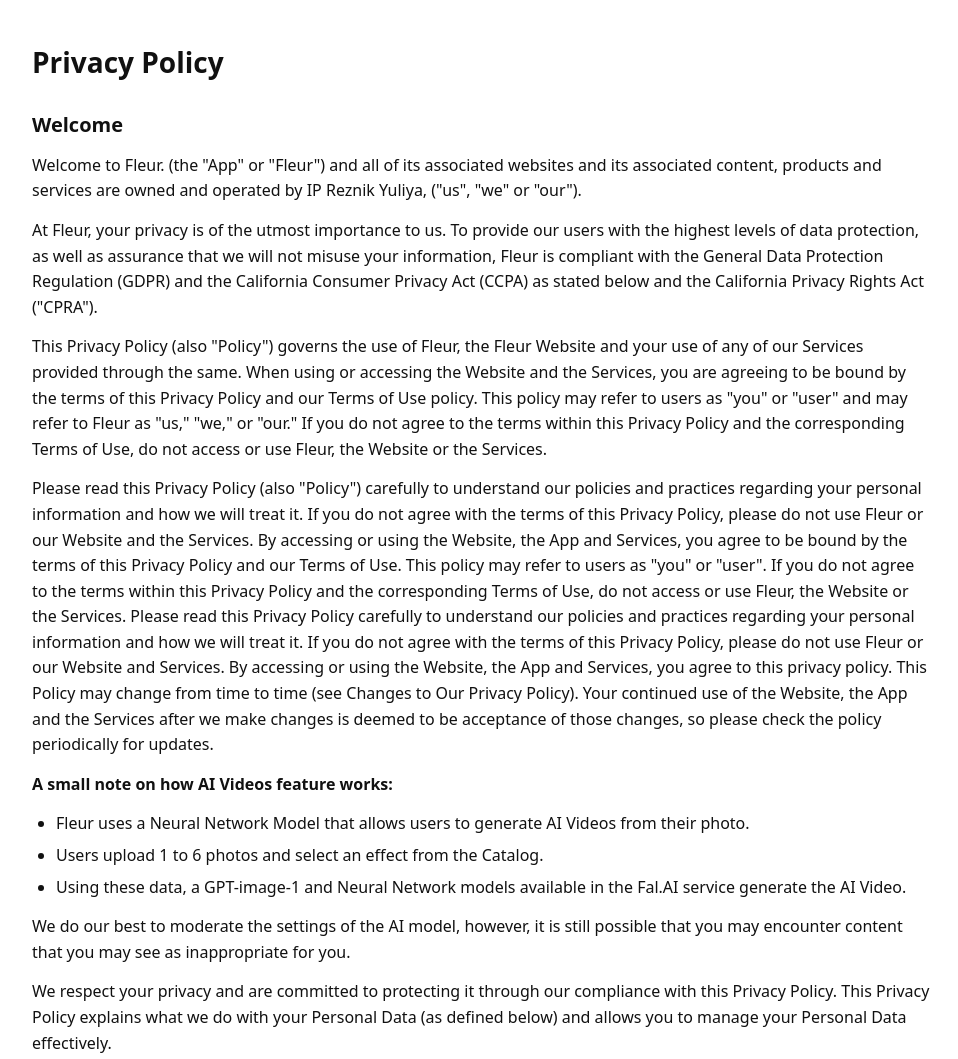
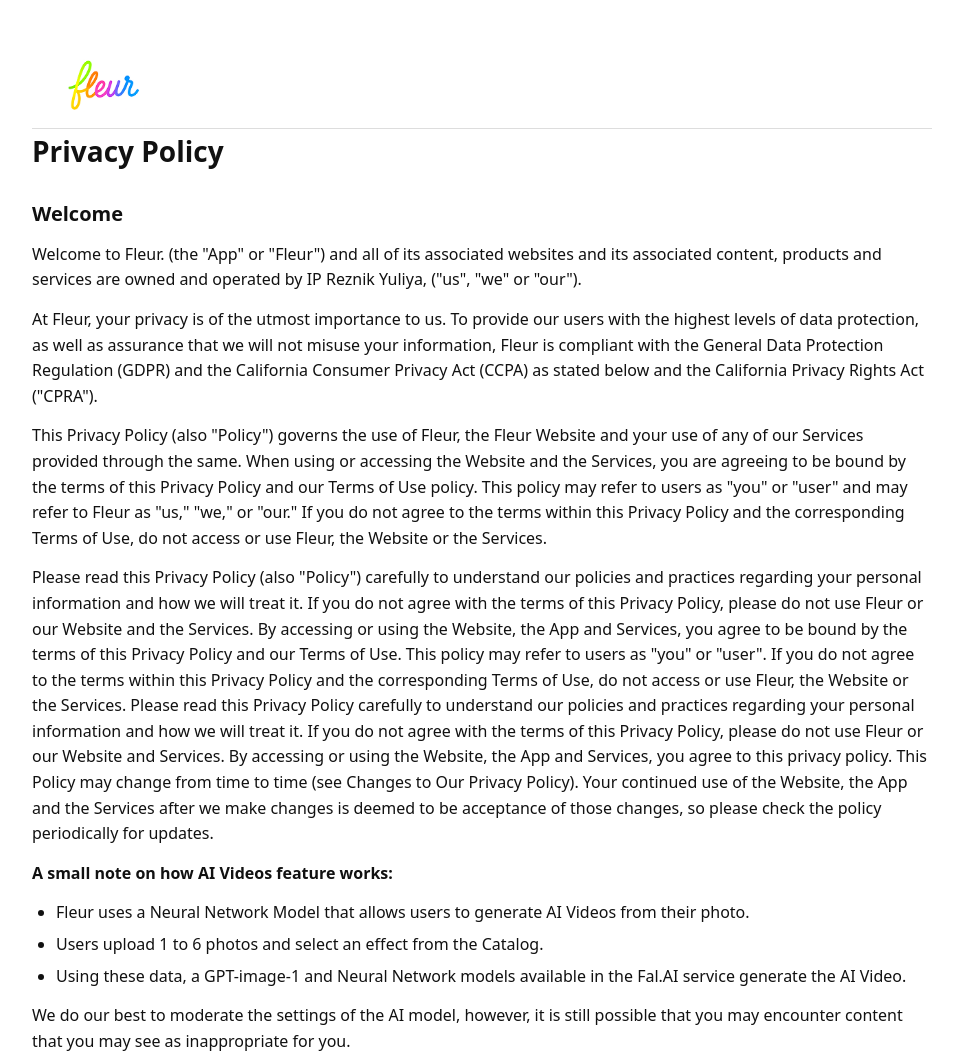
Before and after one commit to ysherko/fleur-site, a plain HTML site: page privacy.html in a window 1280 px wide. Shown: the top 1059 px of the page, without its empty margins (8-966 px from the left). Drawn offline with Linux system fonts and the light colour scheme.

Commit message:
Update privacy.html

```diff
--- a/privacy.html
+++ b/privacy.html
@@ -1,12 +1,19 @@
 <!DOCTYPE html>
 <html lang="en">
 <head>
+  <link rel="icon" type="image/x-icon" href="fav.ico">
   <meta charset="utf-8">
   <meta name="viewport" content="width=device-width,initial-scale=1">
   <title>Privacy Policy — Fleur</title>
   <style>
     body {font-family: system-ui, -apple-system, Segoe UI, Roboto, Helvetica, Arial;
           margin:0; padding:40px; background:#fff; color:#111; line-height:1.6; max-width:900px}
+	.container{width:min(100% - 32px,1160px);margin-inline:auto}
+    header{position:sticky;top:0;z-index:20;background:#fff;border-bottom:1px solid #ddd}
+    .nav{display:flex;align-items:center;justify-content:space-between;gap:12px;padding:14px 0}
+    .brand{display:inline-flex;align-items:center;gap:10px;color:#111;text-decoration:none}
+    .brand span{font-weight:800}
+    .logo {display: inline-block;width:110px;height:60px;background: url("logowh.png") no-repeat center center;background-size: contain}
     h1 {font-size: 28px; font-weight:700; margin-top:0; margin-bottom:20px}
     h2 {font-size: 20px; font-weight:700; margin-top:24px; margin-bottom:12px}
     h3 {font-size: 16px; font-weight:700; margin-top:18px; margin-bottom:8px}
@@ -17,6 +24,11 @@
   </style>
 </head>
 <body>
+<header>
+    <div class="container nav">
+      <a class="brand" href="#top"><span class="logo"></span></a>
+    </div>
+  </header>
 <h1>Privacy Policy</h1>
 
 <h2>Welcome</h2>
```
